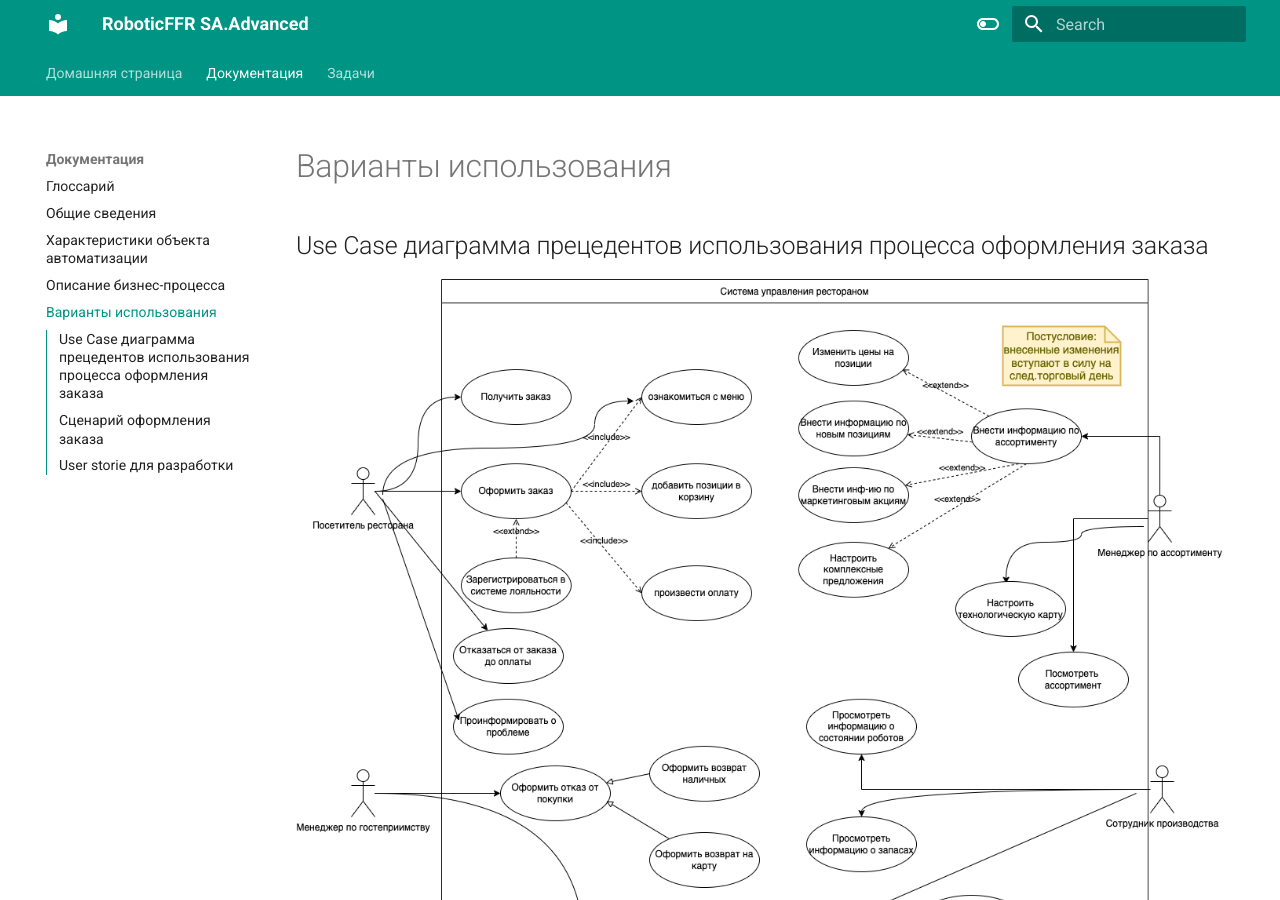
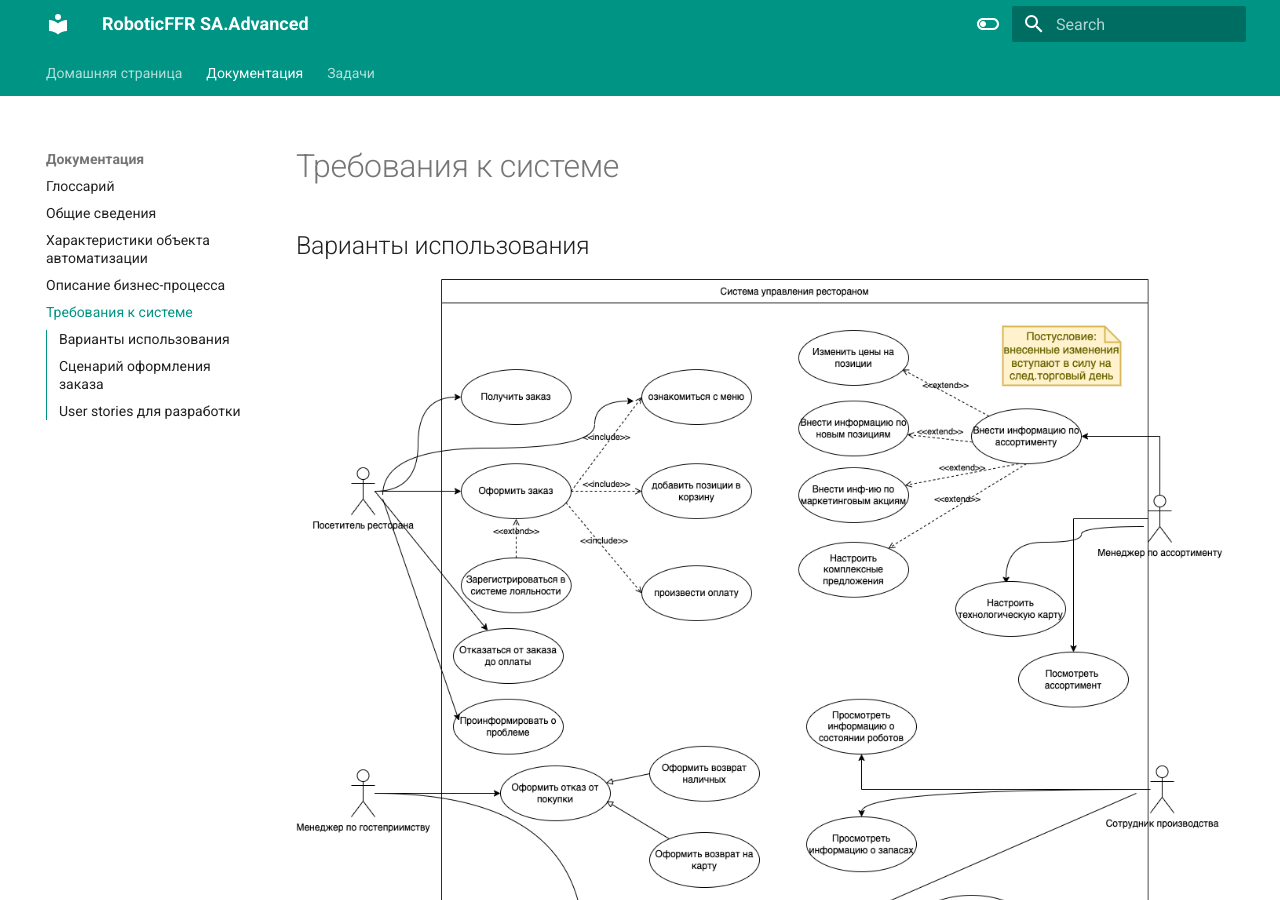
Before and after one commit to tsvetkoviu/RoboFFRv1, an MkDocs documentation site: the page built from docs/requirements.md, in a window 1280 px wide and 900 px high. Built offline with MkDocs 1.6.1 and Material for MkDocs 9.7.7, drawn with Linux system fonts in a browser that asks for light colours; some of the changed text lies outside the part shown.

Commit message:
Update requirements.md

```diff
--- a/docs/requirements.md
+++ b/docs/requirements.md
@@ -1,6 +1,6 @@
-# Варианты использования
+# Требования к системе
 
-## Use Case диаграмма прецедентов использования процесса оформления заказа
+## Варианты использования
 
 ![](diagrams/Оформление_заказа_UCD.png)
 
@@ -91,7 +91,7 @@
 
 
 
-## User storie для разработки
+## User stories для разработки
 Прользовательските истории и маппинг пользовательстких историй для разработки
 
 ![](diagrams/USM.OrderReplacement.png)
```
